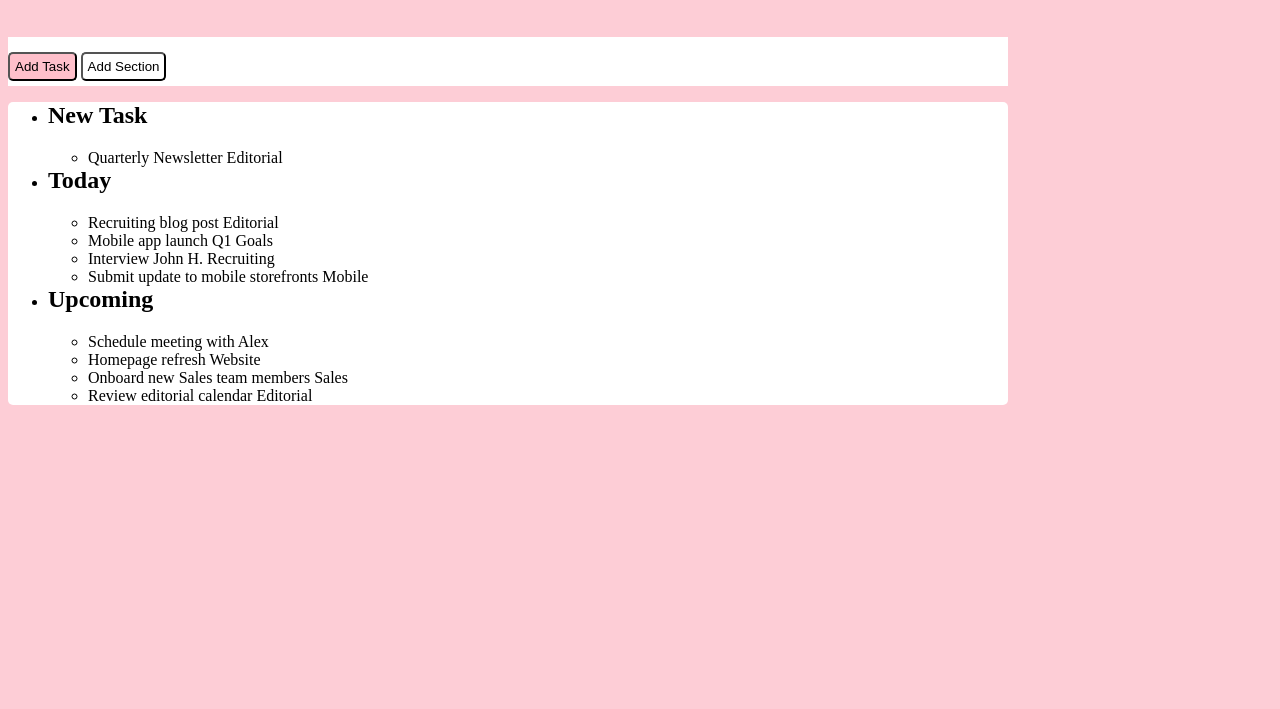
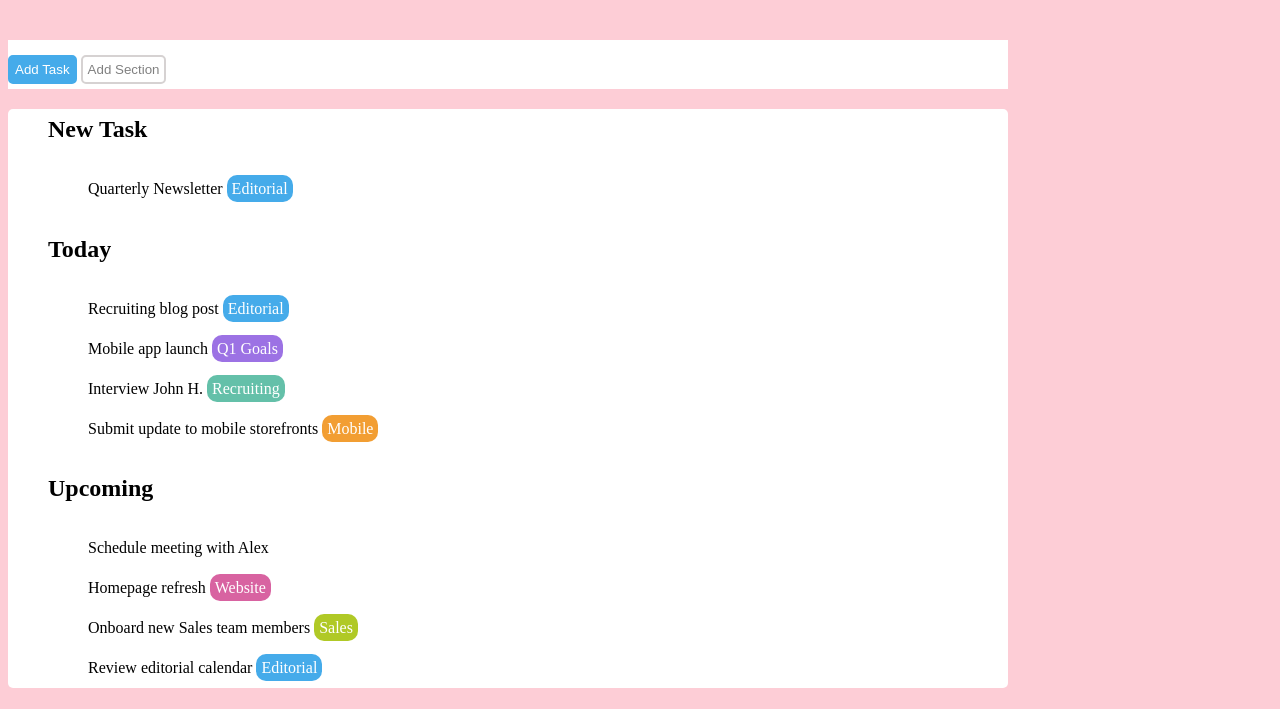
Before and after one commit to Gandalf93/html-css-toboolist, a plain HTML site: page index.html in a window 1280 px wide. Shown: the part 91-800 px from the top of the page. Drawn offline with Linux system fonts and the light colour scheme.

Commit message:
add colori e bordi

```diff
--- a/css/style.css
+++ b/css/style.css
@@ -4,7 +4,8 @@
 
 body {
     background-color: rgb(253, 205, 214);
-    width: 1000px;
+
+    line-height: 40px;
 }
 
 
@@ -17,6 +18,7 @@ body {
 }
 
 #logo {
+
 }
 
 h1 {
@@ -24,21 +26,31 @@ h1 {
 }
 
 
+/* main */
+main{
+    width: 1000px;
+}
+
+
+
 /* sezione 1 */
 
 .containermenu {
     background-color: white;
     margin-top: 40px;
-    margin-bottom: 5px;
+
 
 }
 
 #pulsante1{
-    background-color: pink;
+    background-color:  #45ABEA;
     border-radius: 5px;
     margin-top: 15px;
     margin-bottom: 5px;
     padding: 5px;
+    border-color:  #45ABEA;
+    border-style: double;
+    color: white;
 }
 
 #pulsante2 {
@@ -47,7 +59,14 @@ h1 {
     margin-top: 15px;
     margin-bottom: 5px;
     padding: 5px;
+    color: grey;
+    border-color: rgb(214, 210, 210);
+    border-style: double;
 }
+
+
+
+
 
 
 /* sezione 2 lista */
@@ -58,6 +77,40 @@ h1 {
 
 }
 
-h2 {
-    margin-top: 0px;
+ul {
+      list-style: none;
+      margin-top: 0px;
 }
+
+
+span {
+    padding: 5px;
+    border-radius: 10px;
+    color: white;
+
+}
+
+
+.editorial {
+    background-color: #45ABEA;
+
+}
+
+#sales {
+    background-color: #B0C926;
+}
+#mobile{
+    background-color: #F29E33;
+}
+
+#recruiting{
+    background-color: #64C0A9;
+}
+
+#goals{
+    background-color: #9C72E4;
+}
+
+#website{
+    background-color: #D863A1;
+}
--- a/index.html
+++ b/index.html
@@ -40,17 +40,17 @@
                 <!-- sezione 1 lista minore -->
                 <li> <h2>New Task</h2>
                     <ul>
-                        <li>Quarterly Newsletter <span>Editorial</span></li>
+                        <li>Quarterly Newsletter <span class="editorial">Editorial</span></li>
                     </ul>
                 </li>
 
                 <!-- sezione 2 lista minore -->
                 <li> <h2>Today</h2>
                     <ul>
-                        <li>Recruiting blog post <span>Editorial</span></li>
-                        <li>Mobile app launch <span>Q1 Goals</span></li>
-                        <li>Interview John H. <span>Recruiting</span></li>
-                        <li>Submit update to mobile storefronts <span>Mobile</span></li>
+                        <li>Recruiting blog post <span class="editorial">Editorial</span></li>
+                        <li>Mobile app launch <span id="goals">Q1 Goals</span></li>
+                        <li>Interview John H. <span id="recruiting">Recruiting</span></li>
+                        <li>Submit update to mobile storefronts <span id="mobile">Mobile</span></li>
                     </ul>
                 </li>
 
@@ -58,9 +58,9 @@
                 <li> <h2>Upcoming</h2>
                     <ul>
                         <li>Schedule meeting with Alex</li>
-                        <li>Homepage refresh <span>Website</span></li>
-                        <li>Onboard new Sales team members <span>Sales</span></li>
-                        <li>Review editorial calendar <span>Editorial</span></li>
+                        <li>Homepage refresh <span id="website">Website</span></li>
+                        <li>Onboard new Sales team members <span id="sales">Sales</span></li>
+                        <li>Review editorial calendar <span class="editorial">Editorial</span></li>
                     </ul>
                 </li>
 
```
